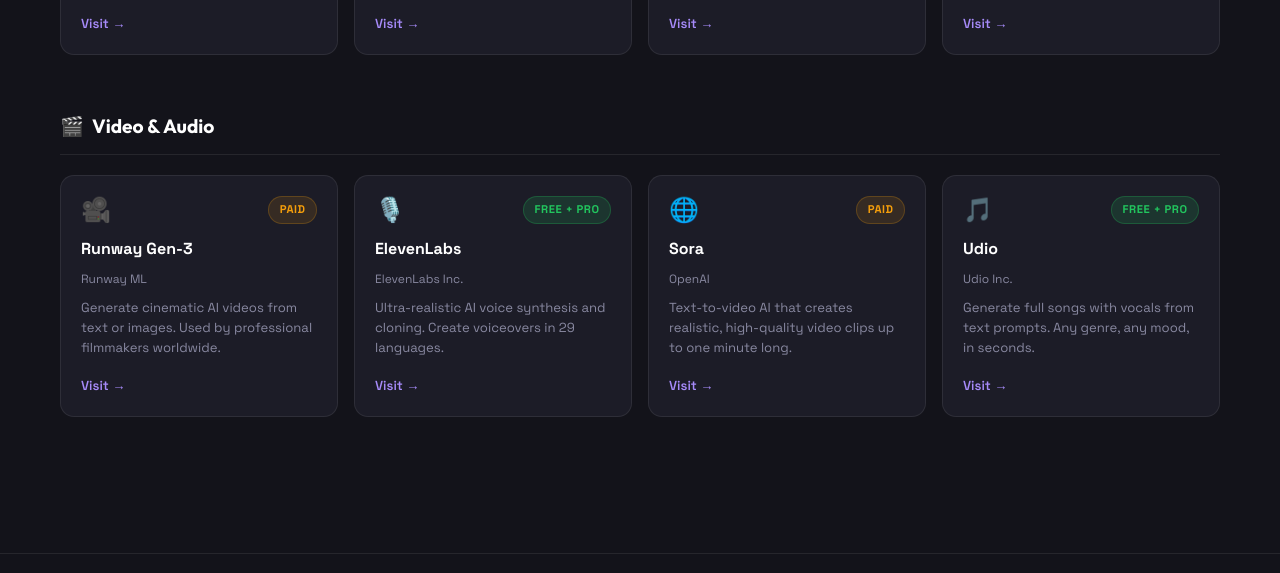
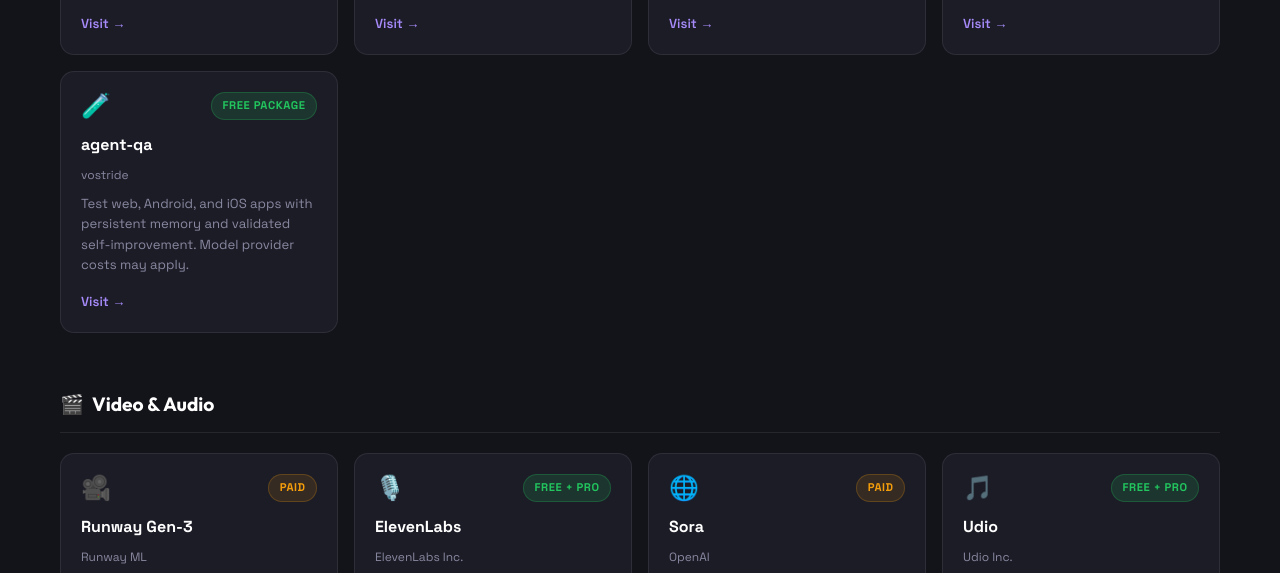
Before and after one commit to Fiza-batool/AI-Verse, a plain HTML site: page tools.html in a window 1280 px wide. Shown: the part 1594-2167 px from the top of the page. Drawn offline with Linux system fonts and the light colour scheme.

Commit message:
Add agent-qa to Code & Development

```diff
--- a/tools.html
+++ b/tools.html
@@ -404,6 +404,26 @@
                 >Visit →</a
               >
             </article>
+
+            <article class="tool-card-sm" aria-label="agent-qa AI testing">
+              <div class="sm-top">
+                <span class="tool-icon-sm" aria-hidden="true">🧪</span>
+                <span class="badge badge-free">Free package</span>
+              </div>
+              <h4 class="tool-name-sm">agent-qa</h4>
+              <p class="tool-maker-sm">vostride</p>
+              <p class="tool-desc-sm">
+                Test web, Android, and iOS apps with persistent memory and
+                validated self-improvement. Model provider costs may apply.
+              </p>
+              <a
+                href="https://www.vostride.com"
+                target="_blank"
+                rel="noopener noreferrer"
+                class="visit-btn-sm"
+                >Visit →</a
+              >
+            </article>
           </div>
         </div>
 
```
